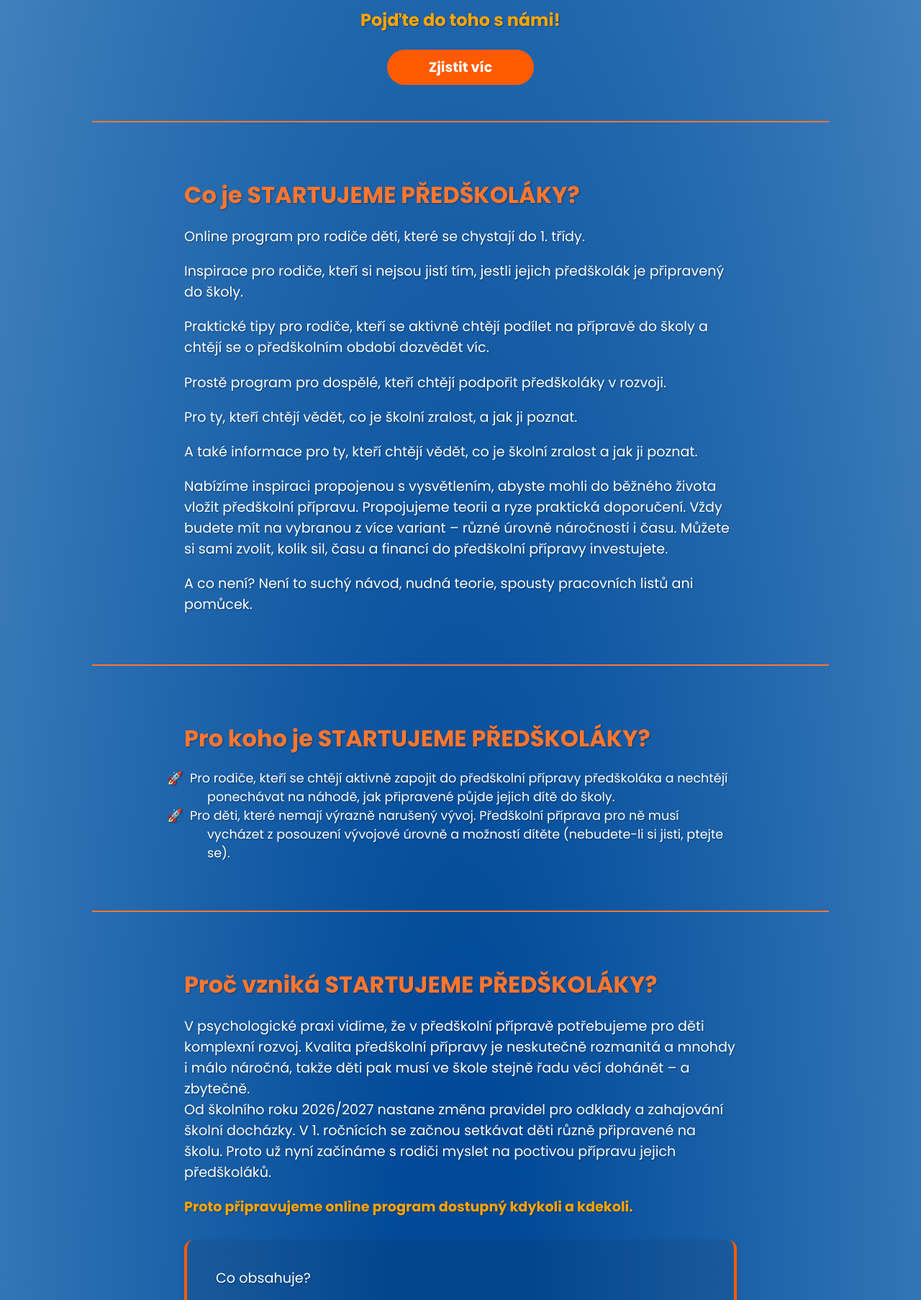
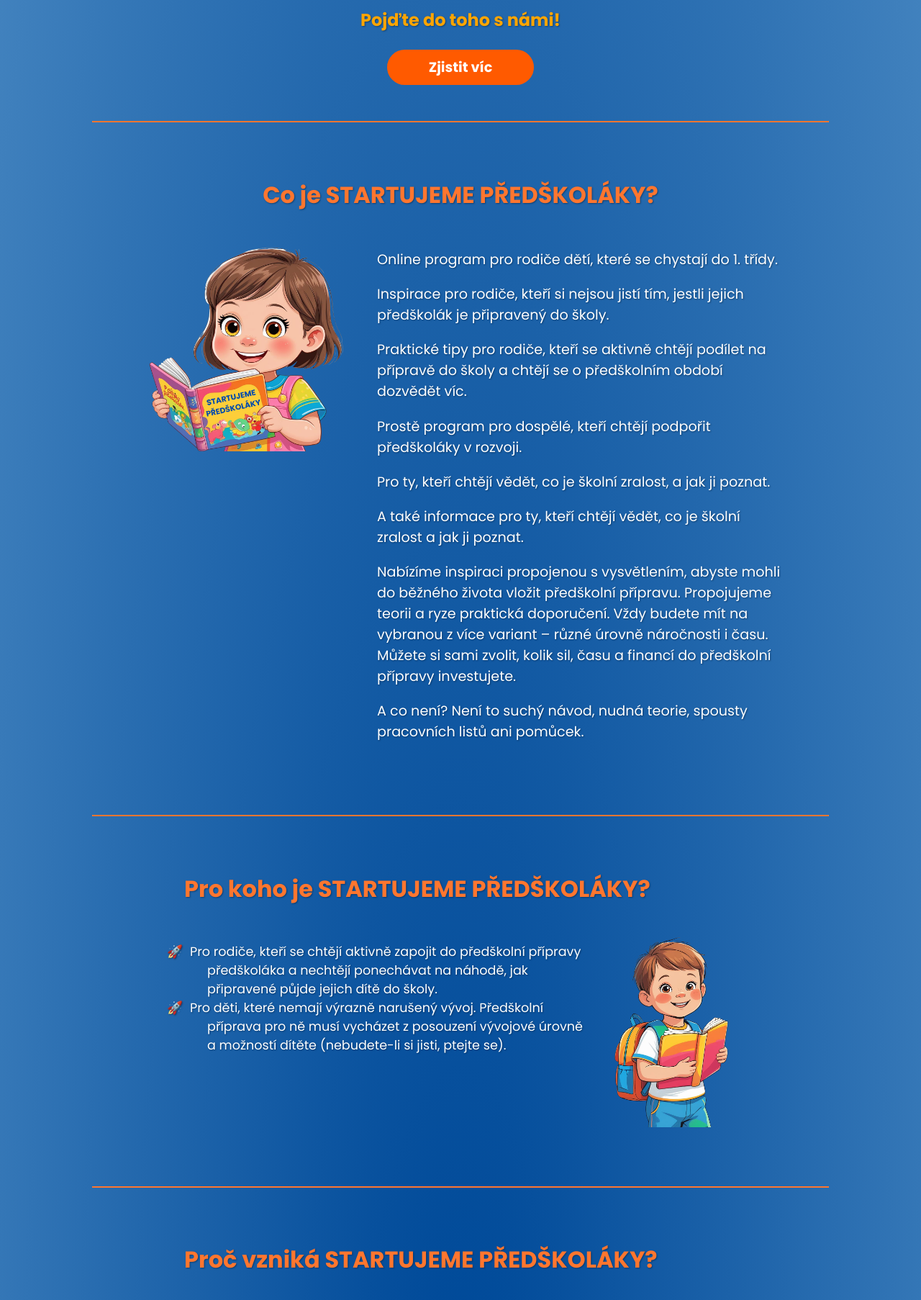
Before and after one commit to brejlpat/psycho_web_app, a FastAPI app: page / in a window 1280 px wide. Shown: the part 917-2723 px from the top of the page at 72% size. Run offline with FastAPI, Linux system fonts and the light colour scheme.

Commit message:
Mainpage obrazky + style

```diff
--- a/static/style.css
+++ b/static/style.css
@@ -304,3 +304,44 @@ footer {
     color: #ff762f;
     font-weight: 700;
 }
+
+.profile {
+    display: flex;
+    align-items: flex-start;
+    gap: 2rem;
+    margin: 2rem 0;
+    flex-wrap: wrap;
+}
+
+.profile-img {
+    max-width: 250px;
+    width: 100%;
+    border-radius: 12px;
+    box-shadow: 0 4px 16px rgba(0, 0, 0, 0.2);
+    flex-shrink: 0;
+}
+
+.profile-img-no-shadow {
+    max-width: 300px;
+    margin: 0;
+    width: 100%;
+    border-radius: 12px;
+    flex-shrink: 0;
+}
+
+.profile-text {
+    flex: 1;
+    min-width: 250px;
+}
+
+@media (max-width: 768px) {
+    .profile {
+        flex-direction: column;
+        align-items: center;
+        text-align: center;
+    }
+
+    .profile-text {
+        text-align: left;
+    }
+}
--- a/templates/home.html
+++ b/templates/home.html
@@ -40,8 +40,11 @@
     <hr class="fade-in">
 
     <section id="pro_koho" class="fade-in">
-        <div class="container">
-            <h2>Co je STARTUJEME PŘEDŠKOLÁKY?</h2>
+        <div class="container" style="max-width: 70%;">
+            <h2 style="text-align: center;">Co je STARTUJEME PŘEDŠKOLÁKY?</h2>
+            <div class="profile">
+                <img src="/static/images/girl_playing.png" alt="Holčina připravená na STARTUJEME PŘEDŠKOLÁKY" class="profile-img-no-shadow">
+                <div class="profile-text">
                    <p>Online program pro rodiče dětí, které se chystají do 1. třídy.</p>
                     <p>Inspirace pro rodiče, kteří si nejsou jistí tím, jestli jejich předškolák je připravený do školy.</p>
                     <p>Praktické tipy pro rodiče, kteří se aktivně chtějí podílet na přípravě do školy a chtějí se o předškolním období dozvědět víc.</p>
@@ -51,6 +54,8 @@
                     <p>Nabízíme inspiraci propojenou s vysvětlením, abyste mohli do běžného života vložit předškolní přípravu. Propojujeme teorii a ryze praktická doporučení. Vždy budete mít na vybranou z více variant – různé úrovně náročnosti i času. Můžete si sami zvolit, kolik sil, času a financí do předškolní přípravy investujete.</p>
                     <p>A co není? Není to suchý návod, nudná teorie, spousty pracovních listů ani pomůcek.</p>
                 </div>
+            </div>
+        </div>
     </section>
 
     <hr class="fade-in">
@@ -58,10 +63,15 @@
     <section class="about fade-in">
         <div class="container">
             <h2>Pro koho je STARTUJEME PŘEDŠKOLÁKY?</h2>
+            <div class="profile">
+                <div class="profile-text">
                     <ul>
                         <li>Pro rodiče, kteří se chtějí aktivně zapojit do předškolní přípravy předškoláka a nechtějí ponechávat na náhodě, jak připravené půjde jejich dítě do školy.</li>
                         <li>Pro děti, které nemají výrazně narušený vývoj. Předškolní příprava pro ně musí vycházet z posouzení vývojové úrovně a možností dítěte (nebudete-li si jisti, ptejte se).</li>
                     </ul>
+                </div>
+                <img src="/static/images/boy_with_book.png" alt="Klučina připravený na školu!" class="profile-img" style="box-shadow: none; max-width: 180px;">
+            </div>
         </div>
     </section>
 
@@ -70,6 +80,9 @@
     <section class="fade-in">
         <div class="container">
             <h2>Proč vzniká STARTUJEME PŘEDŠKOLÁKY?</h2>
+            <div class="profile">
+                <img src="/static/images/girl_with_sign.png" alt="Holčina připravená na STARTUJEME PŘEDŠKOLÁKY" class="profile-img-no-shadow">
+                <div class="profile-text">
                    <p>
                         V psychologické praxi vidíme, že v předškolní přípravě potřebujeme pro děti komplexní rozvoj.
                         Kvalita předškolní přípravy je neskutečně rozmanitá a mnohdy i málo náročná, takže děti pak musí ve škole
@@ -77,6 +90,8 @@
                         Od školního roku 2026/2027 nastane změna pravidel pro odklady a zahajování školní docházky. V 1. ročnících
                         se začnou setkávat děti různě připravené na školu. Proto už nyní začínáme s rodiči myslet na poctivou přípravu jejich předškoláků.<br>
                     </p>
+                </div>
+            </div>
             <p><strong>Proto připravujeme online program dostupný kdykoli a kdekoli.</strong></p>
             <div class="highlight">
                 <p>Co obsahuje?</p>
@@ -97,11 +112,17 @@
     <section class="fade-in">
         <div class="container">
             <h2>Kdo tvoří STARTUJEME PŘEDŠKOLÁKY?</h2>
+            <div class="profile">
+                <div class="profile-text">
                     <p>
                         Jmenuji se Dagmar Brejlová, jsem dětská klinická psycholožka, klinická psycholožka a psychoterapeutka; v oboru působím 20 let, s dětmi intenzivně pracuji 10 let.<br>
                         Nejvíce se věnuji vývojovému posouzení dětí a největší část mých dětských klientů tvoří právě předškoláci. Taky jsem máma dvou dětí a jedno z nich je předškolák.<br>
                         Během své dosavadní praxe jsem načerpala řadu podnětů, informací, inspirací a vědomostí nejen z oblasti klinické psychologie, ale i ze speciální pedagogiky, ergoterapie, logopedie, pedagogiky, z psychoterapie zaměřené na tělo, z rodinné terapie.
                     </p>
+                </div>
+                <img src="/static/images/photo_o_mne.JPG" alt="PhDr. Dagmar Brejlová" class="profile-img">
+            </div>
+
             <p>Proto může vznikat komplexní průvodce pro rodiče, jak své předškoláky v klidu, <strong>bez záplavy pomůcek, při společných aktivitách, v praktických situacích postupně připravovat na školu.</strong></p>
             <div class="highlight">
                 <p>
@@ -118,6 +139,8 @@
         <div class="container">
             <h2>A co tedy děti potřebují rozvíjet?</h2>
             <p>Nechte si poslat <a href="#kontakt" class="link-to-form"><strong>START – JAK NA TO</strong></a>, abyste viděli, jaké oblasti bude program STARTUJEME PŘEDŠKOLÁKY obsahovat. Stačí vyplnit formulář.</p>
+            <div class="profile">
+                <div class="profile-text">
                     <p>
                         Samotný program se bude každou oblastí detailně zabývat, jeho součástí jsou praktické informace o vývoji,
                         výchovná témata. A všechno budeme důkladně propojovat, protože ve vývoji je vždy všechno propojené.
@@ -128,6 +151,9 @@
                         Zvládá pravidla, dokáže se ovládnout a respektovat druhé. Nejde o to, aby všechno umělo dokonale,
                         ale aby mělo chuť učit se nové věci, radost z pokroku, aby umělo pracovat.
                     </p>
+                </div>
+                <img src="/static/images/boy_playing.png" alt="Předškoláček si hraje s kostkami" class="profile-img-no-shadow">
+            </div>
             <p>
                 Společně můžeme vytvořit základ, na kterém bude dítě dál stavět, aby do školy šlo sebevědomě, s chutí a v klidu.
                 Netřeba rozvláčně psát o tom, že to, co se dítě v předškolním období naučí, několikanásobně zužitkuje
```
Also changed, not shown: images/photo_o_mne.JPG (deleted), static/images/boy_playing.png (added), static/images/boy_with_book.png (added), static/images/girl_playing.png (added), static/images/girl_with_sign.png (added), 1 other file. Lines whose indentation alone changed are shown as unchanged.
